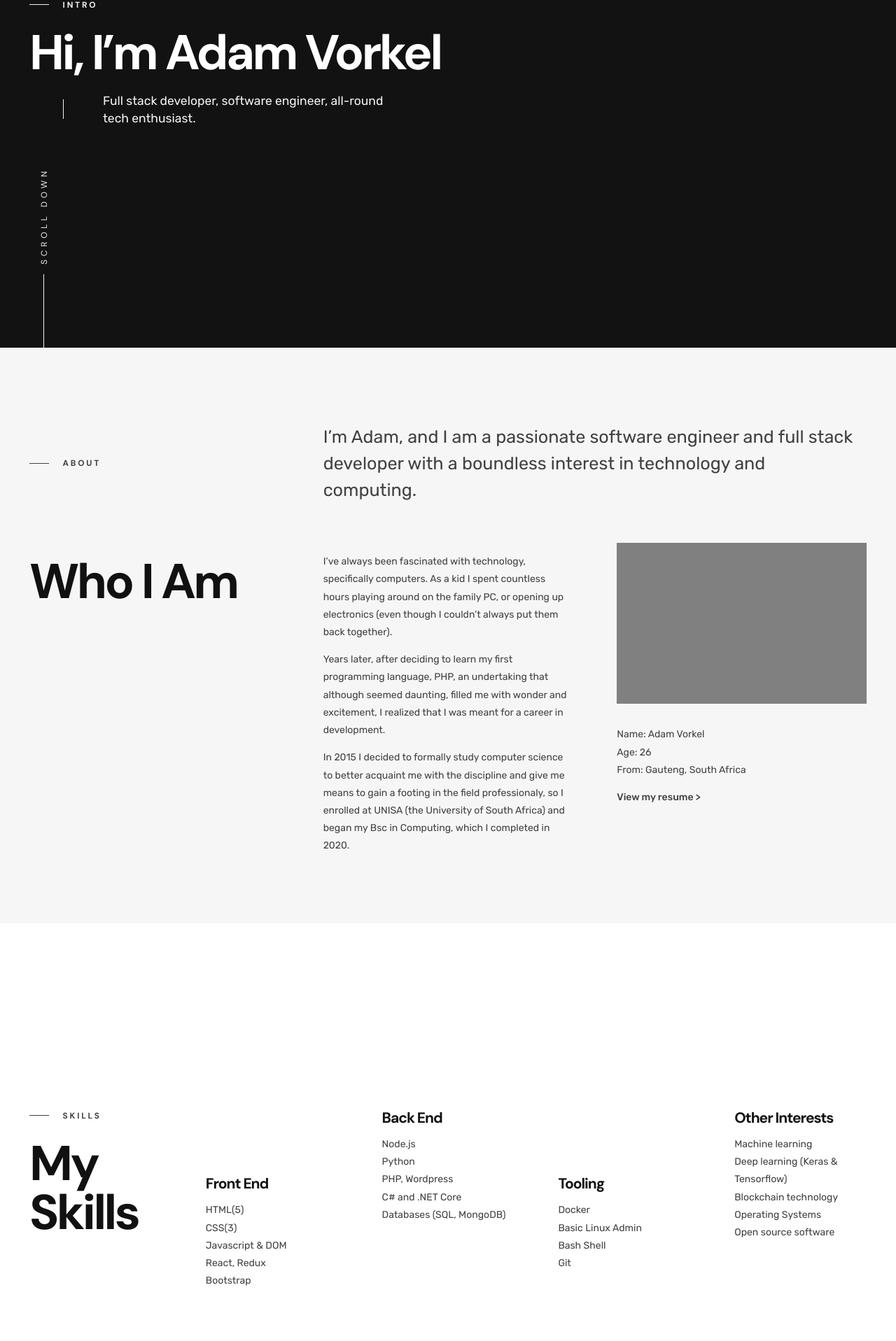
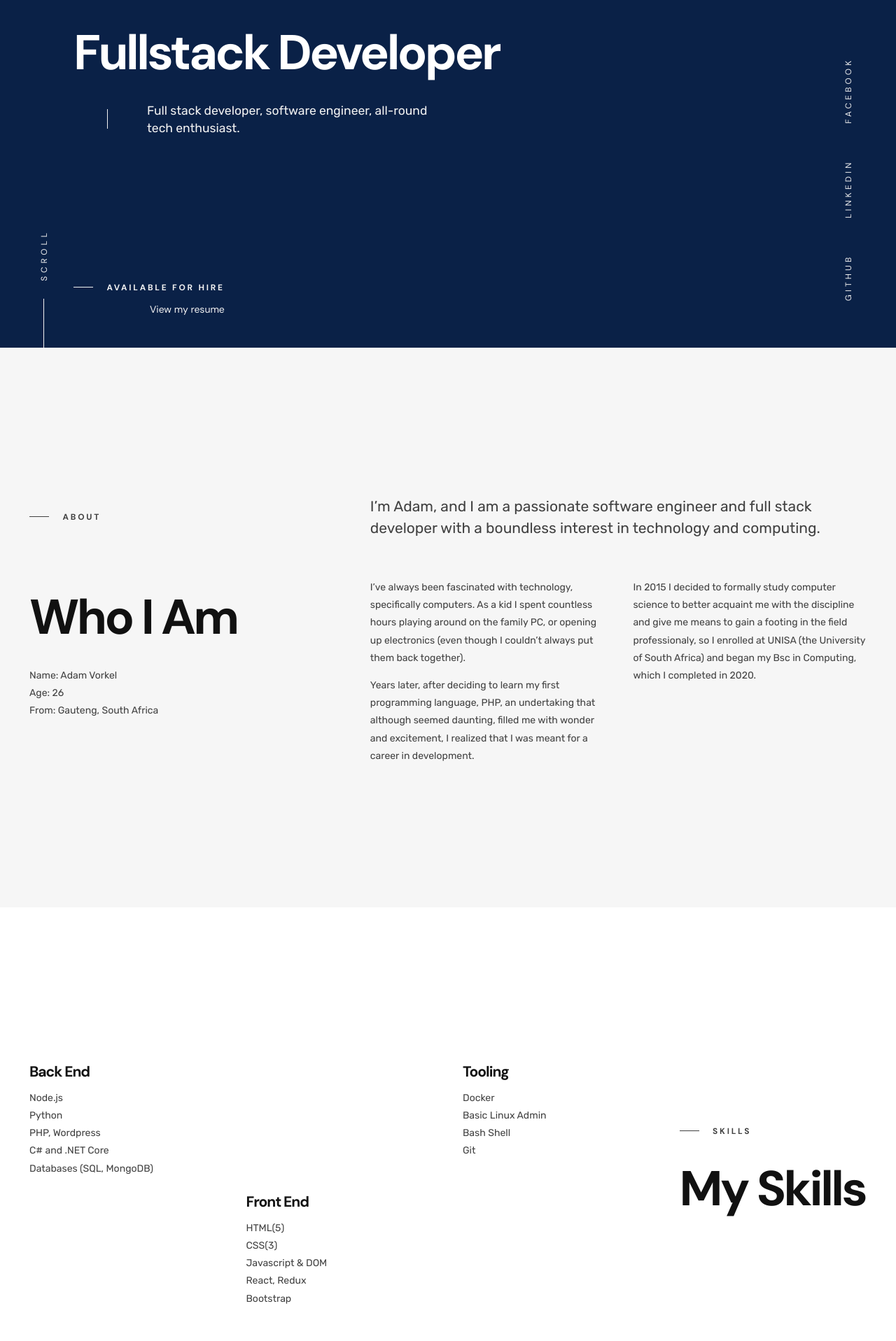
Before and after one commit to adamvorkel/adamvorkel.github.io, a React (Create React App) app: page / in a window 1280 px wide. Shown: the part 303-2220 px from the top of the page at 70% size. Built offline with nearby package versions, Linux system fonts and the light colour scheme.

Commit message:
updated design - more mobile first

```diff
--- a/src/App.css
+++ b/src/App.css
@@ -1,3 +1,15 @@
+/* Small devices (landscape phones, 576px and up) */
+@media (min-width: 576px) {  }
+
+/* Medium devices (tablets, 768px and up) */
+@media (min-width: 768px) {  }
+
+/* Large devices (desktops, 992px and up) */
+@media (min-width: 992px) {  }
+
+/* Extra large devices (large desktops, 1200px and up) */
+@media (min-width: 1200px) {  }
+
 :root {
   --heading-font: 'DM Sans', sans-serif;
   --main-font: 'Rubik', sans-serif;
@@ -7,8 +19,7 @@
   --text-color-light: #f2f2f2;
   --bg-dark: #121212;
   --bg-light: #f6f6f6;
-
-  --gap: 4.5em;
+  --gap: 3em;
 }
 
 body {
@@ -22,8 +33,20 @@ h1, h2, h3, h4, h5, h6 {
   color: var(--heading-color);
   letter-spacing: -0.05em;
   line-height: 1em;
-  margin-top: 0.3em;
-  margin-bottom: 0.3em;
+  margin-top: 0.5em;
+  margin-bottom: 0.5em;
+}
+
+.section-heading h1,
+.section-heading h2 {
+  font-size: 3rem;
+}
+
+@media (min-width: 768px) {
+  .section-heading h1,
+  .section-heading h2 {
+    font-size: 5rem;
+  }
 }
 
 a {
@@ -31,25 +54,43 @@ a {
   text-decoration: none;
 }
 
+b {
+  font-weight: 500;
+}
+
+hr {
+  margin-top: 0.5em;
+  margin-bottom: 0.5em;
+  border: 1px solid var(--text-color);
+}
+
 .text-lg {
   font-size: 1.25em;
 }
 
+.container {
+  width: 100%;
+  max-width: 1400px;
+  padding: 0 3em;
+  margin: 0 auto;
+}
+
 .App-section {
   min-height: 100vh;
-  display: flex;
+  display: grid;
+  padding-top: 3em;
+  padding-bottom: 3em;
+  position: relative;
+  overflow: hidden;
   align-items: center;
-  padding-top: 6em;
-  padding-bottom: 6em;
 }
 
-.section-heading {
-  /* margin-bottom: 3rem; */
+.App-section.dark {
+  --heading-color: #fff;
+  --text-color: #f2f2f2;
 }
 
-.section-heading h2 {
-  font-size: 5rem;
-}
+
 
 
 .line-before {
@@ -69,11 +110,11 @@ a {
 }
 
 .line-before.long {
-  padding-left: 10em;
+  padding-left: 8em;
 }
 
 .line-before.long::before {
-  width: 7.5rem;
+  width: 5rem;
 }
 
 
@@ -83,23 +124,28 @@ a {
   left: 0;
   width: 100%;
   display: flex;
-  justify-content: space-between;
-  align-items: flex-start;
+  flex-flow: column;
   padding: 3rem;
   color: #ffffff;
+  z-index: 100;
+  --text-color: #f2f2f2;
+}
+
+.App-logo {
+  margin-bottom: 3em;
 }
 
 .App-logo a {
   display: block;
   width: 3em;
   height: 3em;
-  border: 1px solid var(--text-color-light);
+  border: 1px solid var(--text-color);
   border-radius: 50%;
   text-align: center;
   line-height: 3em;
   text-decoration: none;
   font-family: var(--heading-font);
-  color: var(--text-color-light);
+  color: var(--text-color);
   font-size: 1.25rem;
 }
 
@@ -108,36 +154,64 @@ a {
   margin: 0;
   padding: 0;
   display: flex;
+  flex-flow: column;
 }
 
 .App-nav ul li {
-  margin-left: 3rem;
+  margin-left: 2rem;
 }
 
 .App-nav ul li a {
   text-decoration: none;
-  color: var(--text-color-light);
+  color: var(--text-color);
   font-family: var(--heading-font);
   font-size: 1rem;
   padding: 1rem;
+  font-size: 0.85em;
+  letter-spacing: 0.35em;
+  text-transform: uppercase;
+}
+
+@media (min-width: 768px) {
+  .App-header {
+    align-items: flex-start;
+    flex-flow: row;
+  }
+
+  .App-logo {
+    margin-bottom: 0;
+  }
+
+  .App-nav {
+    margin-left: auto;
+  }
+
+  .App-nav ul {
+    flex-flow: row;
+  }
 }
 
 /*
-SPLASH
+* Splash
 */
 
 .splash {
-
-  background-color: var(--bg-dark);
-  color: var(--text-color-light);
+  background-color: #0A2147;
+  color: var(--text-color);
+  grid-template-rows: 1fr 1fr 1fr;
 }
 
-.splash h1 {
-  font-size: 5rem;
+.splash .splash-content {
+  grid-row: 2/3;
+  align-self: center;
+}
+
+.splash .splash-content h1 {
+  /* font-size: 5rem; */
   color: var(--heading-color-light);
 }
 
-.splash .content {
+.splash .splash-content .content {
   max-width: 28em;
   font-size: 1.25em;
   margin-left: 2em;
@@ -149,6 +223,35 @@ SPLASH
   transform-origin: top;
 }
 
+.splash .splash-footer {
+  grid-row: 3/4;
+  align-self: flex-end;
+  font-family: var(--heading-font);
+  color: var(--text-color);
+}
+
+@media (min-width: 576px) {
+  .splash .splash-footer {
+    display: flex;
+    justify-content: space-between;
+  }
+
+  .splash .splash-footer .hire-me {
+    text-align: right;
+  }
+}
+
+.splash .splash-footer div .tag {
+  display: block;
+  margin-bottom: 0.5em;
+}
+
+.splash .splash-footer div p {
+  margin:0;
+}
+
+
+
 .splash .scroll-prompt {
   position: absolute;
   bottom: 0;
@@ -156,12 +259,56 @@ SPLASH
   transform: rotate(-90deg) translateX(0%);
   line-height: 0;
   transform-origin: left;
-
   font-family: var(--heading-font);
-  color: var(--text-color-light);
+  color: var(--text-color);
   letter-spacing: 0.35rem;
   text-transform: uppercase;
   font-size: 0.85em;
+}
+
+.social-links ul {
+  list-style-type: none;
+  padding: 0;
+  margin: 0;
+}
+
+.social-links ul li a {
+  padding: 1em;
+  font-size: 0.85em;
+  letter-spacing: 0.35em;
+  text-transform: uppercase;
+  font-family: var(--heading-font);
+}
+
+@media (max-width: 767px) {
+  .splash .scroll-prompt {
+    display: none;
+  }
+}
+
+@media (min-width: 768px) {
+  .splash {
+    padding-left: 4.5em;
+    padding-right: 4.5em;
+  }
+
+  .social-links {
+    position: absolute;
+    bottom: 3em;
+    transform: rotate(-90deg) translateY(-100%) translateX(100%);
+    right: 3em;
+    transform-origin: right;
+  }
+
+  .social-links ul {
+    display: flex;
+  }
+
+  .social-links ul li + li {
+    margin-left: 2em;
+  }
+
+
 }
 
 .tag {
@@ -172,64 +319,34 @@ SPLASH
   font-weight: 700;
 }
 
-.container {
-  width: 100%;
-  max-width: 1300px;
-  padding: 0 3em;
-  margin: 0 auto;
-}
 
 
 /*
-ABOUT
+* About
 */
 
 .about {
   background-color: var(--bg-light);
 }
 
+
+
 .about .content {
   display: grid;
   grid-template-areas:
-  "tag       big-text   big-text"
-  "heading   story      profile";
-  grid-template-columns: 1fr 1fr 1fr;
+    "tag       ""big-text""      big-text"
+    "heading  "" story-col-1 ""  story-col-2";
+  grid-template-columns: 1fr;
   column-gap: var(--gap);
-  row-gap: calc(var(--gap) / 2);
-}
-
-.about .content .tag {
-  grid-area: tag;
-  align-self: center;
-}
-
-.about .content .heading {
-  grid-area: heading;
+  row-gap: var(--gap);
 }
 
 .about .content .big-text {
-  grid-area: big-text;
-  font-size: 1.8rem;
+  font-size: 1.5rem;
   line-height: 1.5em;
-  /* font-weight: 300; */
 }
 
-.about .content .story {
-  grid-area: story;
-}
-
-.about .content .profile {
-  grid-area: profile;
-}
-
-.about .content .profile .image-placeholder {
-  height: 50%;
-  width: 100%;
-  background-color: gray;
-  margin-bottom: calc(var(--gap) / 2);
-}
-
-.about .content .profile .details ul {
+.about .content .section-heading .details ul {
   list-style: none;
   padding-left: 0;
   margin-top: 0;
@@ -239,54 +356,118 @@ ABOUT
   font-weight: 500;
 }
 
+@media (min-width: 768px) {
+  .about .content {
+    grid-template-areas:
+    "tag     tag"
+    "heading heading"
+    "big-text big-text"
+    "story-col-1   story-col-2";
+    grid-template-columns: 2fr 2fr;
+    row-gap: calc(var(--gap) / 2);
+  }
+
+  .about .content .tag {
+    grid-area: tag;
+    align-self: center;
+  }
+  .about .content .heading {
+    grid-area: heading;
+  }
+
+  .about .content .big-text {
+    grid-area: big-text;
+  }
+
+  .about .content .story-col-1 {
+    grid-area: story-col-1;
+  }
+
+  .about .content .story-col-2 {
+    grid-area: story-col-2;
+  }
+}
+
+@media (min-width: 1200px) {
+  .about .content {
+    grid-template-areas:
+    "tag       big-text      big-text"
+    "heading   story-col-1   story-col-2";
+    grid-template-columns: 4fr 3fr 3fr;
+    row-gap: calc(var(--gap) / 2);
+  }
+}
 
 /*
-SKILLS
+* Skills
 */
 
-.skills .section-heading {
-  /* text-align: center; */
+.skills .content .skill-list h3 {
+  font-size: 1.5rem;
 }
 
-.skill-cards {
-  /* margin-top: 6rem; */
+.skills .content .skill-list ul {
+  list-style-type: none;
+  padding-left: 0;
+}
+
+@media (min-width: 768px) {
+  .skills .content {
     display: grid;
-  grid-template-columns: 1fr 1fr 1fr 1fr 1fr;
+    grid-template-columns: repeat(3, 1fr);
     grid-gap: var(--gap);
     justify-content: center;
   }
 
-.skill-cards div:nth-of-type(even)  {
-  margin-top: 50%;
+  .skills .content .section-heading {
+    grid-column: 1/span 3;
   }
 
-.skill-cards h3 {
-  font-size: 1.5rem;
+  .skills .content .skill-list {
+    grid-row: 2;
+  }
+}
+@media (min-width: 1200px) {
+  .skills .content {
+    display: grid;
+    grid-template-columns: repeat(4, 1fr);
+    grid-gap: var(--gap);
+    justify-content: center;
   }
 
-.skill-cards ul {
-  list-style-type: none;
-  padding-left: 0;
+  .skills .content .skill-list:nth-of-type(even)  {
+    transform: translateY(-50%);
   }
 
-.skill-cards ul li {
-  /* padding: 0.5rem; */
+  .skills .content .skill-list:nth-of-type(odd)  {
+    transform: translateY(50%);
   }
 
-.skill-cards ul li:nth-child(odd) {
-  /* background-color: #f1f1f1; */
+  .skills .content .section-heading {
+    grid-column: 4/5;
   }
 
+  .skills .content .skill-list {
+    grid-row: 1;
+  }
+}
 
 /*
-ACADEMICS
+* Academics
 */
 
 .academics {
   background-color: var(--bg-light);
-  /* text-align: center; */
+  text-align: center;
 }
 
+
+
+.academics .content .info p {
+  margin-bottom: 0;
+}
+
+@media (min-width: 768px) {
   .academics .content {
     display: grid;
     grid-template-columns: repeat(3, 1fr);
@@ -296,21 +477,55 @@ ACADEMICS
   .academics .section-heading {
     grid-row: 1 / 2;
     grid-column: 1 / span 3;
-  text-align: center;
   }
 
   .academics .content .info {
     grid-row: 2 / 3;
     grid-column-start: 2;
   }
+}
 
-.academics .content .info ul {
-  list-style-type: none;
-  padding-left: 0;
+/**
+* Contact
+*/
+.contact {
+  background-color: #212226;
+  color: var(--text-color);
 }
 
 
+.contact .content .details ul {
+  list-style-type: none;
+  padding: 0;
+  margin-top: 3em;
+  font-size: 1.5em;
+  line-height: 1.5em;
+}
 
+
+@media (min-width: 768px) {
+  .contact .content {
+    display: grid;
+    grid-template-columns: 1fr 2fr 2fr 1fr;
+    grid-gap: var(--gap);
+  }
+
+  .contact .content .section-heading {
+    grid-column: 3/4;
+    border-bottom: 1px solid var(--text-color);
+  }
+
+  .contact .content .details {
+    grid-column: 2/3;
+    grid-row: 1/2;
+  }
+}
+
+@media (min-width: 1200px) {
+  .contact .content {
+    grid-template-columns: 2fr 2fr 2fr 2fr;
+  }
+}
 
 /*
 * Typography
--- a/src/App.js
+++ b/src/App.js
@@ -8,17 +8,35 @@ function App() {
     <div className="App">
       <Header />
 
-      <section className="splash App-section">
-          <div className="container">
-            <span className="tag line-before">Intro</span>
-            <h1>Hi, I’m Adam Vorkel</h1>
-            <div className="content line-before">
-            <p>Full stack developer, software engineer, all-round tech enthusiast.</p>
-            </div>
+      <section className="splash dark App-section">
+          <div className="splash-content container">
+              <div className="section-heading">
+                <span className="tag line-before">Adam Vorkel</span>
+                <h1>Fullstack Developer</h1>
+              </div>
+
+              <div className="content line-before">
+              <p>Full stack developer, software engineer, all-round tech enthusiast.</p>
+              </div>
+          </div>
+
+          <div className="splash-footer container">
+              <div className="hire-me">
+                <span className="tag line-before">Available for Hire</span>
+                <p className="resume-link">View my resume</p>
+              </div>
+              <div className="social-links">
+            <ul>
+              <li><a href="https://github.com/adamvorkel" target="_blank" rel="noopener noreferrer">Github</a></li>
+              <li><a href="https://www.linkedin.com/in/adamvorkel/" target="_blank" rel="noopener noreferrer">Linkedin</a></li>
+              <li><a href="https://www.facebook.com/adam.vorkel/" target="_blank" rel="noopener noreferrer">Facebook</a></li>
+            </ul>
+          </div>
           </div>
           <span className="scroll-prompt line-before long">
-            Scroll down
+            Scroll
           </span>
+
         </section>
 
         <section className="about App-section">
@@ -29,6 +47,13 @@ function App() {
                 <div className="main">
                   <div className="section-heading">
                     <h2>Who I Am</h2>
+                    <div className="details">
+                    <ul>
+                      <li>Name: Adam Vorkel</li>
+                      <li>Age: 26</li>
+                      <li>From: Gauteng, South Africa</li>
+                    </ul>
+                  </div>
                   </div>
                 </div>
 
@@ -36,28 +61,16 @@ function App() {
                 <div className="big-text">
                   <p>I’m Adam, and I am a passionate software engineer and full stack developer with a boundless interest in technology and computing. </p>
                 </div>
-                <div className="story">
+                <div className="story-col-1">
                     <p>I’ve always been fascinated with technology, specifically computers. As a kid I spent countless hours playing around on the family PC, or opening up electronics (even though I couldn’t always put them back together).</p>
                     <p>Years later, after deciding to learn my first programming language, PHP, an undertaking that although seemed daunting, filled me with wonder and excitement, I realized that I was meant for a career in development.</p>
-                    <p>In 2015 I decided to formally study computer science to better acquaint me with the discipline and give me means to gain a footing in the field professionaly, so I enrolled at UNISA (the University of South Africa) and began my Bsc in Computing, which I completed in 2020.</p>
                 </div>
-                <div className="profile">
-                    <div className="image-placeholder"></div>
-                    <div className="details">
-                    <ul>
-                      <li>Name: Adam Vorkel</li>
-                      <li>Age: 26</li>
-                      <li>From: Gauteng, South Africa</li>
-                    </ul>
-                    {/* <ul> */}
-                      {/* <li>Qualification: Bachelor of Science in Computing</li> */}
-                      {/* <li>University of South Africa (UNISA)</li> */}
-                    {/* </ul> */}
-                    <div className="resume-link">
-                      <p><a href="/">View my resume &gt;</a></p>
-                    </div>
-                  </div>
+                <div className="story-col-2">
+                  <p>In 2015 I decided to formally study computer science to better acquaint me with the discipline and give me means to gain a footing in the field professionaly, so I enrolled at UNISA (the University of South Africa) and began my Bsc in Computing, which I completed in 2020.</p>
                 </div>
+
+
+
 
 
             </div>
@@ -70,12 +83,22 @@ function App() {
 
 
 
-              <div className="skill-cards">
               <div className="section-heading">
               <span className="tag line-before">Skills</span>
                 <h2>My Skills</h2>
               </div>
-                <div>
+
+                <div className="skill-list">
+                  <h3>Back End</h3>
+                  <ul>
+                    <li>Node.js</li>
+                    <li>Python</li>
+                    <li>PHP, Wordpress</li>
+                    <li>C# and .NET Core</li>
+                    <li>Databases (SQL, MongoDB)</li>
+                  </ul>
+                </div>
+                <div className="skill-list">
                   <h3>Front End</h3>
                   <ul>
                     <li>HTML(5)</li>
@@ -85,18 +108,7 @@ function App() {
                     <li>Bootstrap</li>
                   </ul>
                 </div>
-                <div>
-                  <h3>Back End</h3>
-                  <ul>
-                    <li>Node.js</li>
-                    <li>Python</li>
-                    <li>PHP, Wordpress</li>
-                    <li>C# and .NET Core</li>
-                    <li>Databases (SQL, MongoDB)</li>
-                  </ul>
-                </div>
-
-                <div>
+                <div className="skill-list">
                   <h3>Tooling</h3>
                   <ul>
                     <li>Docker</li>
@@ -105,17 +117,7 @@ function App() {
                     <li>Git</li>
                   </ul>
                 </div>
-                <div>
-                  <h3>Other Interests</h3>
-                  <ul>
-                    <li>Machine learning</li>
-                    <li>Deep learning (Keras &amp; Tensorflow)</li>
-                    <li>Blockchain technology</li>
-                    <li>Operating Systems</li>
-                    <li>Open source software</li>
-                  </ul>
-                </div>
-              </div>
+
             </div>
           </div>
         </section>
@@ -126,26 +128,34 @@ function App() {
 
                 <div className="section-heading">
                   <span className="tag line-before">Academics</span>
-                  <h2>BSc in Computing</h2>
+                  <h2>CS Degree</h2>
                 </div>
 
-                <div className="info text-lg">
-                  <ul>
-                    <li>University of South Africa (UNISA)</li>
-                    <li>Course code: 98906</li>
-                    <li>2015 - 2020</li>
-                  </ul>
+                <div className="info">
+                  <p>I obtained my computer science degree, a BSc in Computing, from the University of South Africa (UNISA).</p>
+                  <p><b>2015 - 2020</b></p>
+                  <p><b>Course Code 98906</b></p>
                 </div>
 
             </div>
           </div>
         </section>
 
-        <section className="contact App-section">
+        <section className="contact dark App-section">
           <div className="container">
-            <div className="section-heading">
-                <h2>Contact</h2>
+            <div className="content">
+              <div className="section-heading">
+                <span className="tag line-before">Contact</span>
+                <h2>Let's Get in Touch</h2>
               </div>
+              <div className="details">
+                <p>If you’re interested in getting in touch, feel free to contact me at any time.</p>
+                <ul>
+                  <li>082 465 3228</li>
+                  <li>adamvorkel@gmail.com</li>
+                </ul>
+              </div>
+            </div>
           </div>
         </section>
     </div>
--- a/src/Header.js
+++ b/src/Header.js
@@ -11,7 +11,6 @@ function Header() {
             <li><a href="/#">Skills</a></li>
             <li><a href="/#">Academics</a></li>
             <li><a href="/#">Contact</a></li>
-
           </ul>
         </nav>
         {/* <span className="cv-link line-before"><a href="/#">Download CV</a></span> */}
```
Lines whose indentation alone changed are shown as unchanged.
